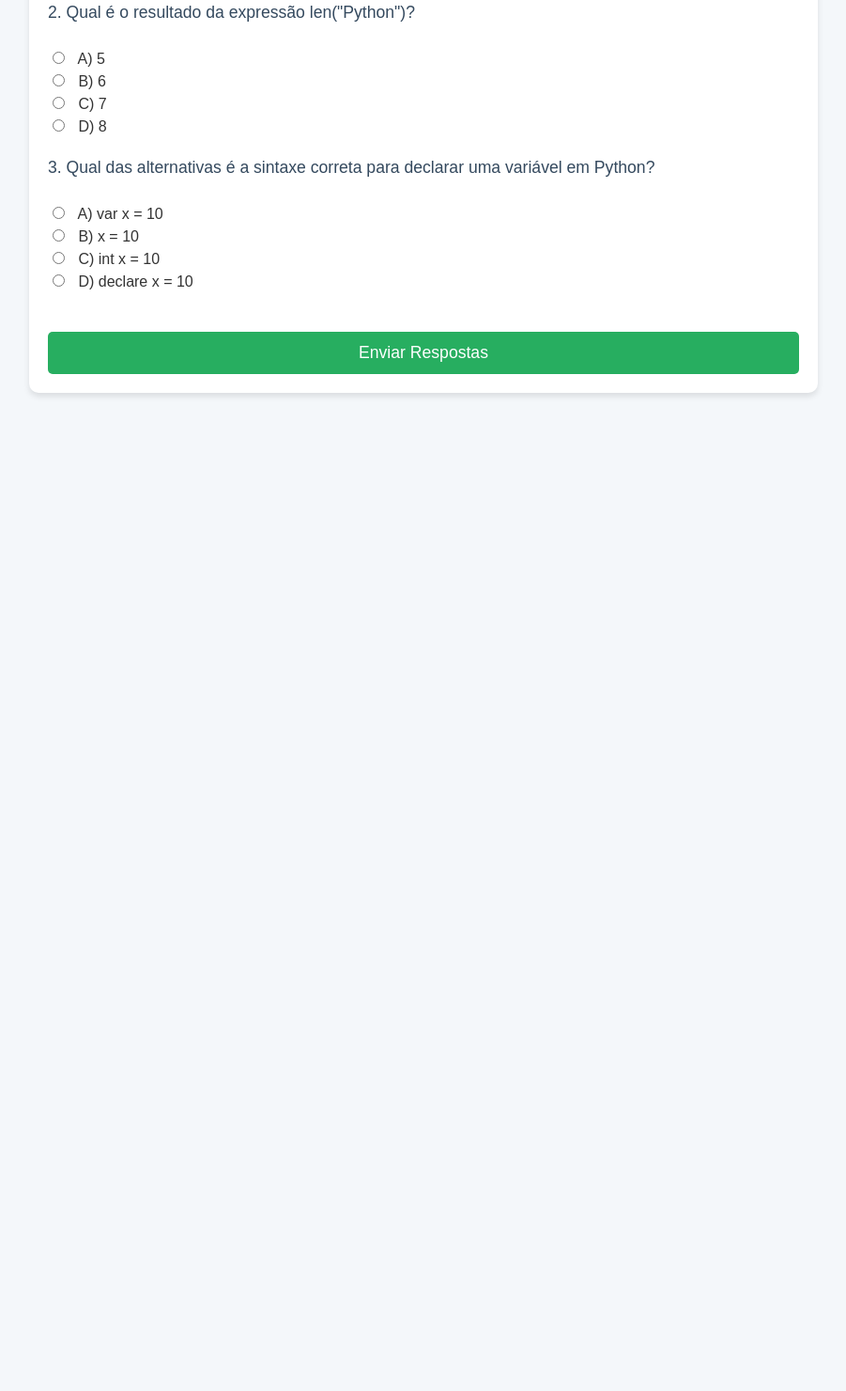
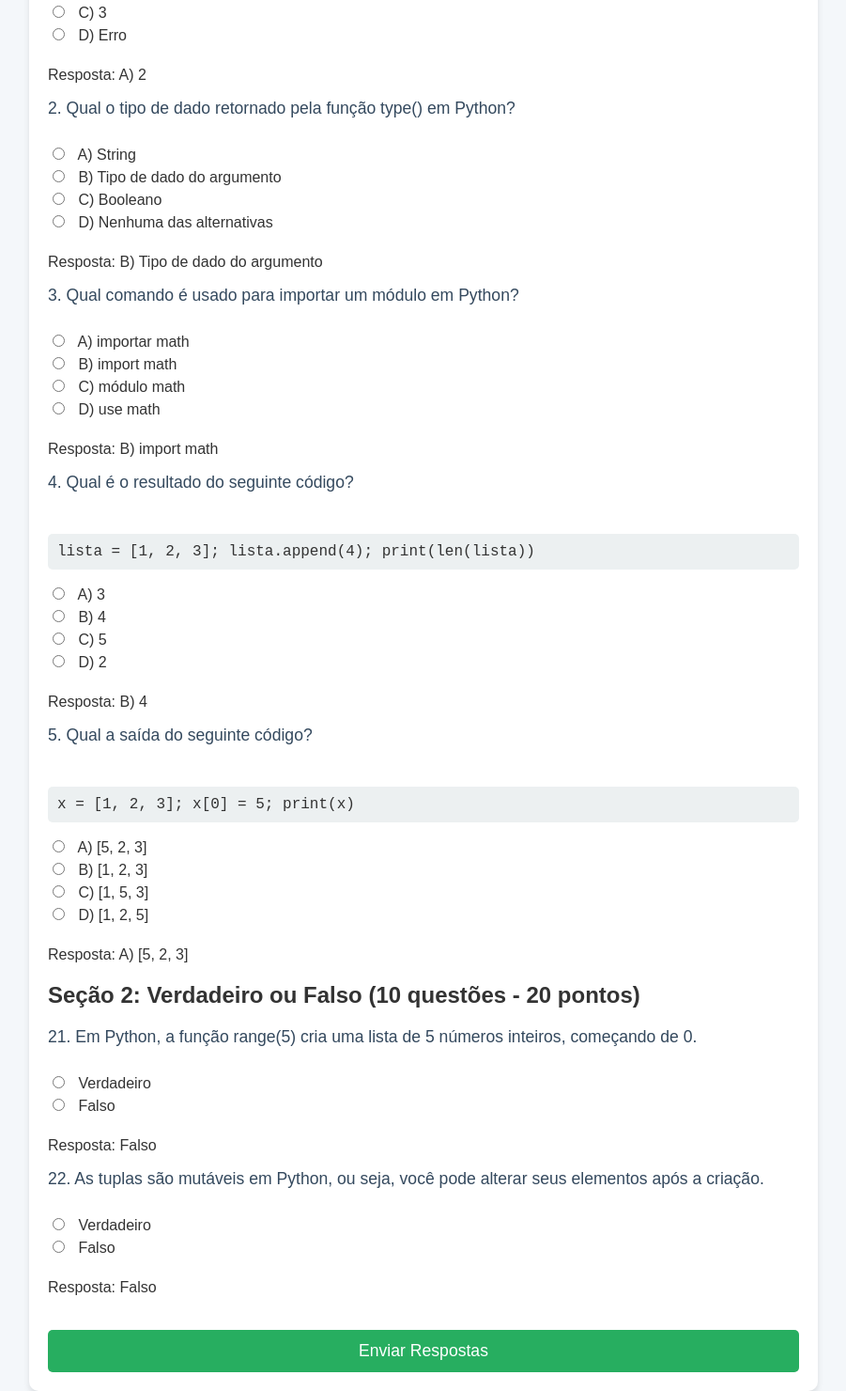
Before and after one commit to joaosimoes453/mockup_pcep_exam, a plain HTML site: page index.html in a window 1280 px wide. Shown: the part 329-1809 px from the top of the page at 94% size, without its empty margins (189-1090 px from the left). Before the commit the page ends 800 px from the top, so only its background shows below. Drawn offline with Linux system fonts and the light colour scheme.

Commit message:
Update index.html

```diff
--- a/index.html
+++ b/index.html
@@ -5,7 +5,6 @@
     <meta name="viewport" content="width=device-width, initial-scale=1.0">
     <title>Mockup Exame PCEP</title>
     <style>
-        /* Definir a fonte padrão */
         body {
             font-family: 'Arial', sans-serif;
             background-color: #f4f7fa;
@@ -14,14 +13,12 @@
             color: #333;
         }
 
-        /* Título principal */
         h1 {
             text-align: center;
             margin: 20px 0;
             color: #2c3e50;
         }
 
-        /* Container principal para o formulário */
         .container {
             max-width: 800px;
             margin: 0 auto;
@@ -31,7 +28,6 @@
             box-shadow: 0 4px 6px rgba(0, 0, 0, 0.1);
         }
 
-        /* Estilo para as perguntas */
         .question {
             margin-bottom: 20px;
         }
@@ -50,7 +46,6 @@
             font-family: 'Courier New', Courier, monospace;
         }
 
-        /* Estilo para as opções */
         input[type="radio"] {
             margin-right: 10px;
         }
@@ -61,7 +56,6 @@
             font-size: 1em;
         }
 
-        /* Botão de envio */
         button {
             background-color: #27ae60;
             color: white;
@@ -79,7 +73,6 @@
             background-color: #2ecc71;
         }
 
-        /* Estilo para o resultado */
         #result {
             display: none;
             margin-top: 30px;
@@ -95,16 +88,6 @@
             color: #2c3e50;
         }
 
-        /* Resposta correta/errada */
-        .correct {
-            color: green;
-        }
-
-        .incorrect {
-            color: red;
-        }
-
-        /* Estilo para a exibição das perguntas em dispositivos móveis */
         @media (max-width: 768px) {
             .container {
                 padding: 15px;
@@ -123,6 +106,9 @@
 
 <div class="container">
     <form id="quizForm">
+        <!-- Seção 1: Múltipla Escolha -->
+        <h2>Seção 1: Múltipla Escolha (20 questões - 40 pontos)</h2>
+
         <!-- Pergunta 1 -->
         <div class="question">
             <label for="q1">1. Qual a saída do seguinte código?</label><br>
@@ -132,24 +118,72 @@
             <input type="radio" id="q1c" name="q1" value="C"> C) 3<br>
             <input type="radio" id="q1d" name="q1" value="D"> D) Erro<br>
         </div>
+        <p>Resposta: A) 2</p>
 
         <!-- Pergunta 2 -->
         <div class="question">
-            <label for="q2">2. Qual é o resultado da expressão len("Python")?</label><br>
-            <input type="radio" id="q2a" name="q2" value="A"> A) 5<br>
-            <input type="radio" id="q2b" name="q2" value="B"> B) 6<br>
-            <input type="radio" id="q2c" name="q2" value="C"> C) 7<br>
-            <input type="radio" id="q2d" name="q2" value="D"> D) 8<br>
+            <label for="q2">2. Qual o tipo de dado retornado pela função type() em Python?</label><br>
+            <input type="radio" id="q2a" name="q2" value="A"> A) String<br>
+            <input type="radio" id="q2b" name="q2" value="B"> B) Tipo de dado do argumento<br>
+            <input type="radio" id="q2c" name="q2" value="C"> C) Booleano<br>
+            <input type="radio" id="q2d" name="q2" value="D"> D) Nenhuma das alternativas<br>
         </div>
+        <p>Resposta: B) Tipo de dado do argumento</p>
 
         <!-- Pergunta 3 -->
         <div class="question">
-            <label for="q3">3. Qual das alternativas é a sintaxe correta para declarar uma variável em Python?</label><br>
-            <input type="radio" id="q3a" name="q3" value="A"> A) var x = 10<br>
-            <input type="radio" id="q3b" name="q3" value="B"> B) x = 10<br>
-            <input type="radio" id="q3c" name="q3" value="C"> C) int x = 10<br>
-            <input type="radio" id="q3d" name="q3" value="D"> D) declare x = 10<br>
+            <label for="q3">3. Qual comando é usado para importar um módulo em Python?</label><br>
+            <input type="radio" id="q3a" name="q3" value="A"> A) importar math<br>
+            <input type="radio" id="q3b" name="q3" value="B"> B) import math<br>
+            <input type="radio" id="q3c" name="q3" value="C"> C) módulo math<br>
+            <input type="radio" id="q3d" name="q3" value="D"> D) use math<br>
         </div>
+        <p>Resposta: B) import math</p>
+
+        <!-- Pergunta 4 -->
+        <div class="question">
+            <label for="q4">4. Qual é o resultado do seguinte código?</label><br>
+            <pre>lista = [1, 2, 3]; lista.append(4); print(len(lista))</pre>
+            <input type="radio" id="q4a" name="q4" value="A"> A) 3<br>
+            <input type="radio" id="q4b" name="q4" value="B"> B) 4<br>
+            <input type="radio" id="q4c" name="q4" value="C"> C) 5<br>
+            <input type="radio" id="q4d" name="q4" value="D"> D) 2<br>
+        </div>
+        <p>Resposta: B) 4</p>
+
+        <!-- Pergunta 5 -->
+        <div class="question">
+            <label for="q5">5. Qual a saída do seguinte código?</label><br>
+            <pre>x = [1, 2, 3]; x[0] = 5; print(x)</pre>
+            <input type="radio" id="q5a" name="q5" value="A"> A) [5, 2, 3]<br>
+            <input type="radio" id="q5b" name="q5" value="B"> B) [1, 2, 3]<br>
+            <input type="radio" id="q5c" name="q5" value="C"> C) [1, 5, 3]<br>
+            <input type="radio" id="q5d" name="q5" value="D"> D) [1, 2, 5]<br>
+        </div>
+        <p>Resposta: A) [5, 2, 3]</p>
+
+        <!-- Continuar com as outras perguntas da Seção 1... -->
+
+        <!-- Seção 2: Verdadeiro ou Falso -->
+        <h2>Seção 2: Verdadeiro ou Falso (10 questões - 20 pontos)</h2>
+
+        <!-- Pergunta 21 -->
+        <div class="question">
+            <label for="q21">21. Em Python, a função range(5) cria uma lista de 5 números inteiros, começando de 0.</label><br>
+            <input type="radio" id="q21v" name="q21" value="V"> Verdadeiro<br>
+            <input type="radio" id="q21f" name="q21" value="F"> Falso<br>
+        </div>
+        <p>Resposta: Falso</p>
+
+        <!-- Pergunta 22 -->
+        <div class="question">
+            <label for="q22">22. As tuplas são mutáveis em Python, ou seja, você pode alterar seus elementos após a criação.</label><br>
+            <input type="radio" id="q22v" name="q22" value="V"> Verdadeiro<br>
+            <input type="radio" id="q22f" name="q22" value="F"> Falso<br>
+        </div>
+        <p>Resposta: Falso</p>
+
+        <!-- Continuar com as outras perguntas da Seção 2... -->
 
         <!-- Botão de envio -->
         <button type="button" onclick="submitQuiz()">Enviar Respostas</button>
@@ -157,27 +191,45 @@
 
     <!-- Resultado -->
     <div id="result">
-        <h2>Resultado:</h2>
-        <p id="score"></p>
+        <p id="score">Você obteve X pontos!</p>
     </div>
 </div>
 
 <script>
     function submitQuiz() {
         let score = 0;
+        const totalQuestions = 30; // Total de perguntas
 
-        // Pergunta 1
-        if (document.getElementById('q1a').checked) { score += 1; }
+        // Perguntas da Seção 1: Múltipla Escolha
+        const answersSection1 = {
+            q1: 'A', q2: 'B', q3: 'B', q4: 'B', q5: 'A'
+            // Continue com as demais respostas da Seção 1...
+        };
 
-        // Pergunta 2
-        if (document.getElementById('q2b').checked) { score += 1; }
+        // Perguntas da Seção 2: Verdadeiro ou Falso
+        const answersSection2 = {
+            q21: 'F', q22: 'F'
+            // Continue com as demais respostas da Seção 2...
+        };
 
-        // Pergunta 3
-        if (document.getElementById('q3b').checked) { score += 1; }
+        // Verificar respostas
+        Object.keys(answersSection1).forEach((question) => {
+            const selectedAnswer = document.querySelector(`input[name="${question}"]:checked`);
+            if (selectedAnswer && selectedAnswer.value === answersSection1[question]) {
+                score++;
+            }
+        });
 
-        // Exibir o resultado
-        document.getElementById('score').innerText = "Sua pontuação é: " + score + " de 3.";
-        document.getElementById('result').style.display = "block";
+        Object.keys(answersSection2).forEach((question) => {
+            const selectedAnswer = document.querySelector(`input[name="${question}"]:checked`);
+            if (selectedAnswer && selectedAnswer.value === answersSection2[question]) {
+                score++;
+            }
+        });
+
+        // Exibir resultado
+        document.getElementById("score").textContent = `Você obteve ${score} pontos!`;
+        document.getElementById("result").style.display = "block";
     }
 </script>
 
```
